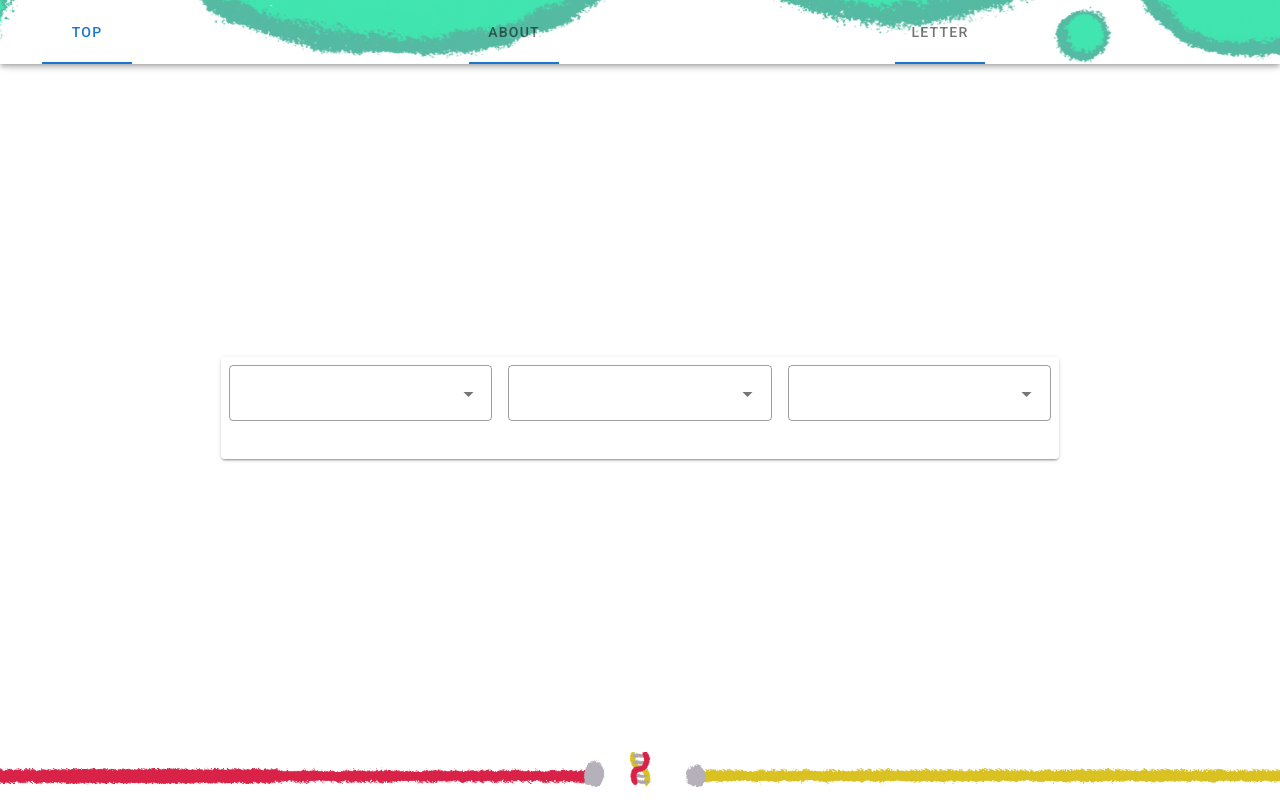
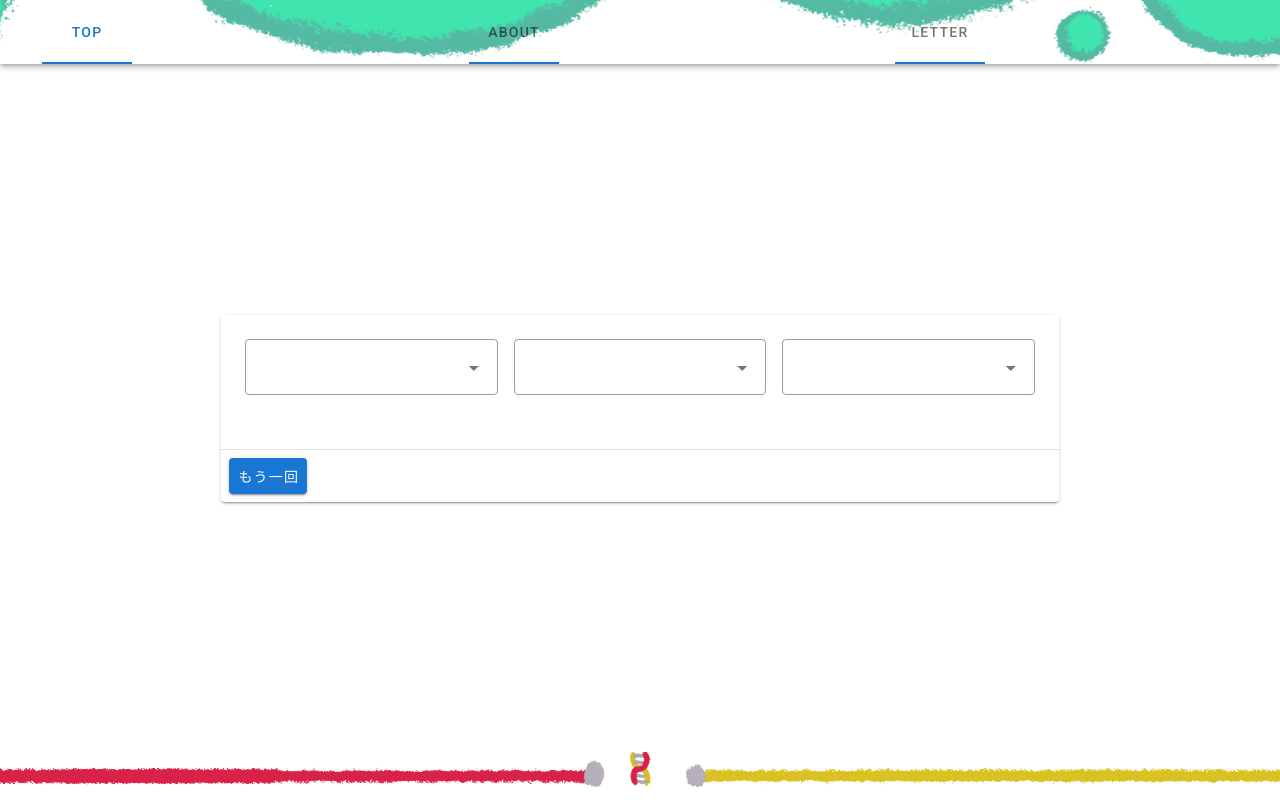
Before and after one commit to WaiEnu/dsUI, a Vue app: page / in a window 1280 px wide. Built offline with nearby package versions, Linux system fonts and the light colour scheme.

Commit message:
20.03 25

```diff
--- a/public/index.html
+++ b/public/index.html
@@ -6,13 +6,13 @@
     <meta name="viewport" content="width=device-width,initial-scale=1.0">
     <link rel="icon" href="<%= BASE_URL %>favicon.ico">
     <link type="text/css" rel="stylesheet" href="<%= BASE_URL %>css/style.css" media="all">
-    <title><%= htmlWebpackPlugin.options.title %></title>
+    <title>DNA playground</title>
     <link rel="stylesheet" href="https://fonts.googleapis.com/css?family=Roboto:100,300,400,500,700,900">
     <link rel="stylesheet" href="https://cdn.jsdelivr.net/npm/@mdi/font@latest/css/materialdesignicons.min.css">
   </head>
   <body>
     <noscript>
-      <strong>We're sorry but <%= htmlWebpackPlugin.options.title %> doesn't work properly without JavaScript enabled. Please enable it to continue.</strong>
+      <strong>We're sorry but DNA playground doesn't work properly without JavaScript enabled. Please enable it to continue.</strong>
     </noscript>
     <div id="app"></div>
     <!-- built files will be auto injected -->
--- a/src/components/CodonSlot.vue
+++ b/src/components/CodonSlot.vue
@@ -1,6 +1,6 @@
 <template>
-<div>
-  <div>
+<v-card class="mt-4">
+  <v-card-text>
     <v-row no-gutters="">
       <v-col
         cols="4"
@@ -33,12 +33,16 @@
       </v-col>
     </v-row>
     </transition>
-  </div>
-  <div>
-  </div>
-  <div>
-  </div>
-</div>
+  </v-card-text>
+  <v-divider></v-divider>
+  <v-card-actions class="text-center">
+    <v-btn
+      color="primary"
+      @click="reset()">
+      もう一回
+    </v-btn>
+  </v-card-actions>
+</v-card>
 </template>
 
 <script>
@@ -70,6 +74,9 @@ export default {
         c = this.$data.cdn[l][m][n];
       }
       return  c;
+    },
+    reset: function(){
+      this.$data.selections= []
     }
   }
 }
--- a/src/components/Letterparts.vue
+++ b/src/components/Letterparts.vue
@@ -74,15 +74,15 @@
     </v-row>
     <v-row no-gutters="">
       <v-col cols="4" class="text-center pa-2">
-        <v-btn @click="showDialog()">ロボット</v-btn>
+        <v-btn class="lbtn" depressed text color="gray" @click="showDialog()">ロボット</v-btn>
         <app-dialog :success="isRobot" v-on:call-next="next" ref="dialog"></app-dialog>
       </v-col>
       <v-col cols="4" class="text-center pa-2">
-        <v-btn @click="showTable()">ヒント</v-btn>
+        <v-btn class="lbtn" depressed text color="gray" @click="showTable()">ヒント</v-btn>
         <app-table ref="table"></app-table>
       </v-col>
       <v-col cols="4" class="text-center pa-2">
-        <v-btn @click="reset()">リセット</v-btn>
+        <v-btn class="lbtn" depressed text color="gray" @click="reset()">リセット</v-btn>
       </v-col>
     </v-row>
   </v-container>
@@ -105,6 +105,10 @@
 .trna{
 	background-size: 100% 100%;
   background-image:url('../assets/data/tRNA.png');
+}
+.lbtn{
+	background-size: 100% 100%;
+  background-image:url('../assets/letter/button.png');
 }
 </style>
 <script>
@@ -147,7 +151,7 @@
       }
       return flg;
     },
-    ...mapActions(['changeIndex']),
+    ...mapActions(['changeIndex','makeAlx']),
     onIndexClick: function (id) {
         this.changeIndex(id)
     },
@@ -161,11 +165,12 @@
       // if(this.$data.rnk+1<this.$data.ali.length){
       //   //データ再取得
       // }else{
-      this.$router.go({path: this.$router.currentRoute.path, force: true})
+        this.changeIndex(-1)
+        this.makeAlx()
       // }
     },
     reset: function () {
-      this.$router.go({path: this.$router.currentRoute.path, force: true})
+        this.changeIndex(-1)
     },
   }
 }
--- a/src/components/LetterpartsDialog.vue
+++ b/src/components/LetterpartsDialog.vue
@@ -1,15 +1,15 @@
 <template>
   <v-dialog v-model="dialog" width="60vw" height="60vmin" max-width="500" max-height="500">
     <v-card>
-      <v-card-title class="headline grey lighten-2" primary-title>
-        <span v-if="success">せいこう！</span>
-        <span v-else>しっぱい…</span>
-      </v-card-title>
       <v-img
         :src="item"
         position="left top"
         alt=""
         class="bgImg">
+        <v-card-title class="headline transparent lighten-2" primary-title>
+          <span v-if="success">せいこう！</span>
+          <span v-else>しっぱい…</span>
+        </v-card-title>
         <v-card-text class="px-2 py-0 justify-center" v-if="success">
           <v-img
             :src="result[0].src"
--- a/src/components/LetterpartsTable.vue
+++ b/src/components/LetterpartsTable.vue
@@ -2,93 +2,22 @@
   <!-- <v-dialog v-model="table" width="60vw" max-width="500"> -->
   <v-dialog v-model="table" width="60vw" max-width="500">
     <v-card>
-      <!-- <v-card-title class="headline grey lighten-2" primary-title>
-        暗号表
-      </v-card-title>
-      <v-card-text class="px-2 py-0">
-        <v-simple-table dense>
-          <thead>
-            <tr>
-              <td></td><td colspan="2">U</td><td colspan="2">C</td><td colspan="2">A</td><td colspan="2">G</td>
-            </tr>
-          </thead>
-          <tbody>
-            <tr>
-              <td rowspan="4">U</td><td>UUU</td><td>F</td><td>UCU</td><td>S</td><td>UAU</td><td>Y</td><td>UGU</td><td>C</td>
-            </tr>
-            <tr>
-              <td>UUC</td><td>F</td><td>UCC</td><td>S</td><td>UAC</td><td>Y</td><td>UGC</td><td>C</td>
-            </tr>
-            <tr>
-              <td>UUA</td><td>L</td><td>UCA</td><td>S</td><td>UAA</td><td>x</td><td>UGA</td><td>x</td>
-            </tr>
-            <tr>
-              <td>UUG</td><td>L</td><td>UCG</td><td>S</td><td>UAG</td><td>x</td><td>UGG</td><td>W</td>
-            </tr>
-            <tr>
-              <td rowspan="4">C</td><td>CUU</td><td>L</td><td>CCU</td><td>P</td><td>CAU</td><td>H</td><td>CGU</td><td>R</td>
-            </tr>
-            <tr>
-              <td>CUC</td><td>L</td><td>CCC</td><td>P</td><td>CAC</td><td>H</td><td>CGC</td><td>R</td>
-            </tr>
-            <tr>
-              <td>CUA</td><td>L</td><td>CCA</td><td>P</td><td>CAA</td><td>Q</td><td>CGA</td><td>R</td>
-            </tr>
-            <tr>
-              <td>CUG</td><td>L</td><td>CCG</td><td>P</td><td>CAG</td><td>Q</td><td>CGG</td><td>R</td>
-            </tr>
-            <tr>
-              <td rowspan="4">A</td><td>AUU</td><td>I</td><td>ACU</td><td>T</td><td>AAU</td><td>N</td><td>AGU</td><td>S</td>
-            </tr>
-            <tr>
-              <td>AUC</td><td>I</td><td>ACC</td><td>T</td><td>AAC</td><td>N</td><td>AGC</td><td>S</td>
-            </tr>
-            <tr>
-              <td>AUA</td><td>I</td><td>ACA</td><td>T</td><td>AAA</td><td>K</td><td>AGA</td><td>R</td>
-            </tr>
-            <tr>
-              <td>AUG</td><td>M</td><td>ACG</td><td>T</td><td>AAG</td><td>K</td><td>AGG</td><td>R</td>
-            </tr>
-            <tr>
-              <td rowspan="4">G</td><td>GUU</td><td>V</td><td>GCU</td><td>A</td><td>GAU</td><td>D</td><td>GGU</td><td>G</td>
-            </tr>
-            <tr>
-              <td>GUC</td><td>V</td><td>GCC</td><td>A</td><td>GAC</td><td>D</td><td>GGC</td><td>G</td>
-            </tr>
-            <tr>
-              <td>GUA</td><td>V</td><td>GCA</td><td>A</td><td>GAA</td><td>E</td><td>GGA</td><td>G</td>
-            </tr>
-            <tr>
-              <td>GUG</td><td>V</td><td>GCG</td><td>A</td><td>GAG</td><td>E</td><td>GGG</td><td>G</td>
-            </tr>
-          </tbody>
-        </v-simple-table>
-      </v-card-text> -->
     <v-img
       :src="item"
       position="left top"
       alt=""
       class="bgImg">
+        <v-card-title class="headline transparent lighten-2" primary-title>
+          始まりの合図を探せ！
+        </v-card-title>
       <v-card-text>
         <v-container
           class="pa-0"
           fluid>
           <v-row no-gutters="">
-          <v-col cols="12" class="pa-2">
+            <v-col cols="4" class="pa-2">
               <div class="display-1">
               </div>
-          </v-col>
-        </v-row>
-        <v-row no-gutters="">
-          <v-col cols="4" class="text-center pa-2">
-            <v-img
-              :src="result[0].src"
-              contain
-              alt=""
-              width="auto"
-              height="20vmin"
-              class="Img">
-            </v-img>
             </v-col>
             <v-col cols="8" class="pa-2">
               <div class="display-1">
@@ -96,7 +25,8 @@
             </v-col>
           </v-row>
           <v-row no-gutters="">
-          <v-col cols="4" class="text-center pa-2">
+            <v-col cols="6" class="text-center pa-2">
+              せいこう！
               <v-img
                 :src="result[1].src"
                 contain
@@ -106,9 +36,16 @@
                 class="Img">
               </v-img>
             </v-col>
-          <v-col cols="8" class="pa-2">
-            <div class="display-1">
-            </div>
+            <v-col cols="6" class="text-center pa-2">
+              しっぱい…
+              <v-img
+                :src="result[0].src"
+                contain
+                alt=""
+                width="auto"
+                height="20vmin"
+                class="Img">
+              </v-img>
             </v-col>
           </v-row>
         </v-container>
--- a/src/views/Top.vue
+++ b/src/views/Top.vue
@@ -5,9 +5,7 @@
   >
     <v-layout wrap align-center justify-space-around>
       <v-flex lg8 md8 xs10>
-        <v-card class="mt-4">
           <CodonSlot/>
-        </v-card>
       </v-flex>
     </v-layout>
   </v-container>
```
Also changed, not shown: src/store/index.js (line endings or trailing spaces). Lines whose indentation alone changed are shown as unchanged.
